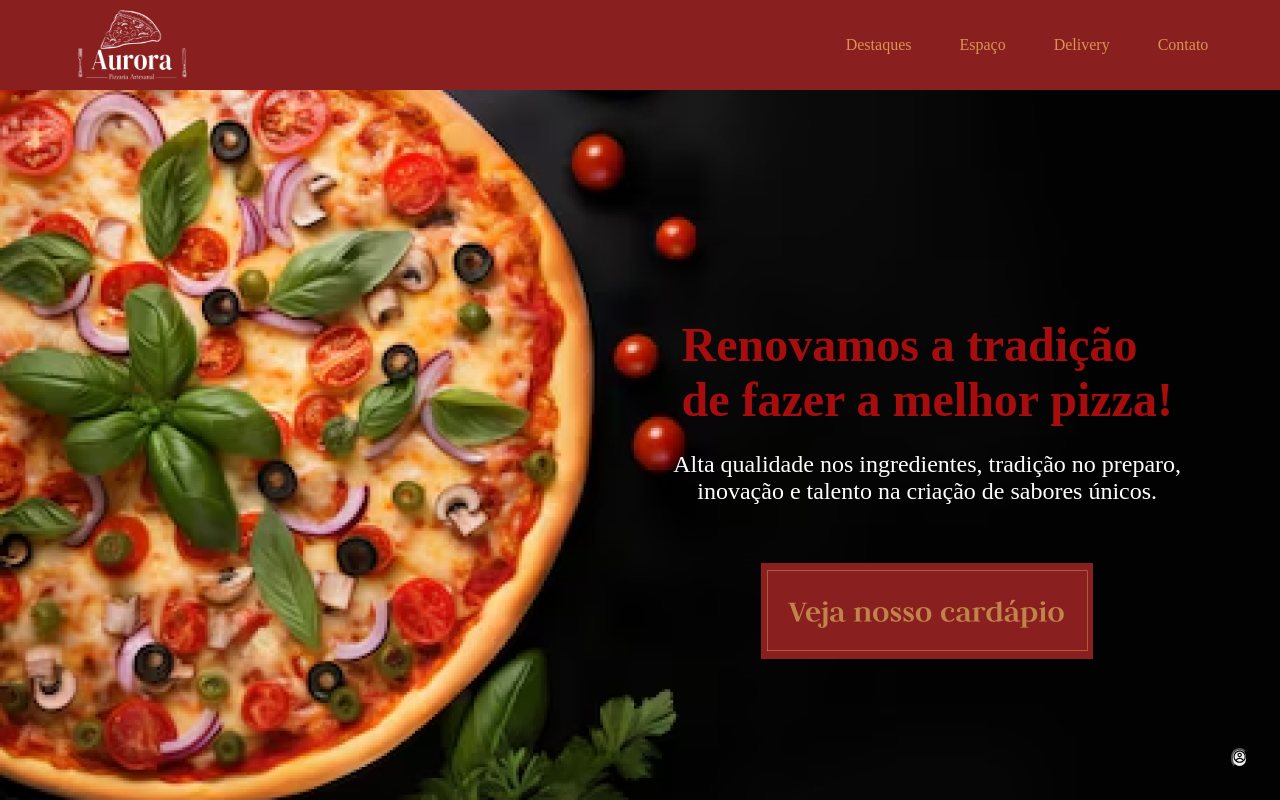
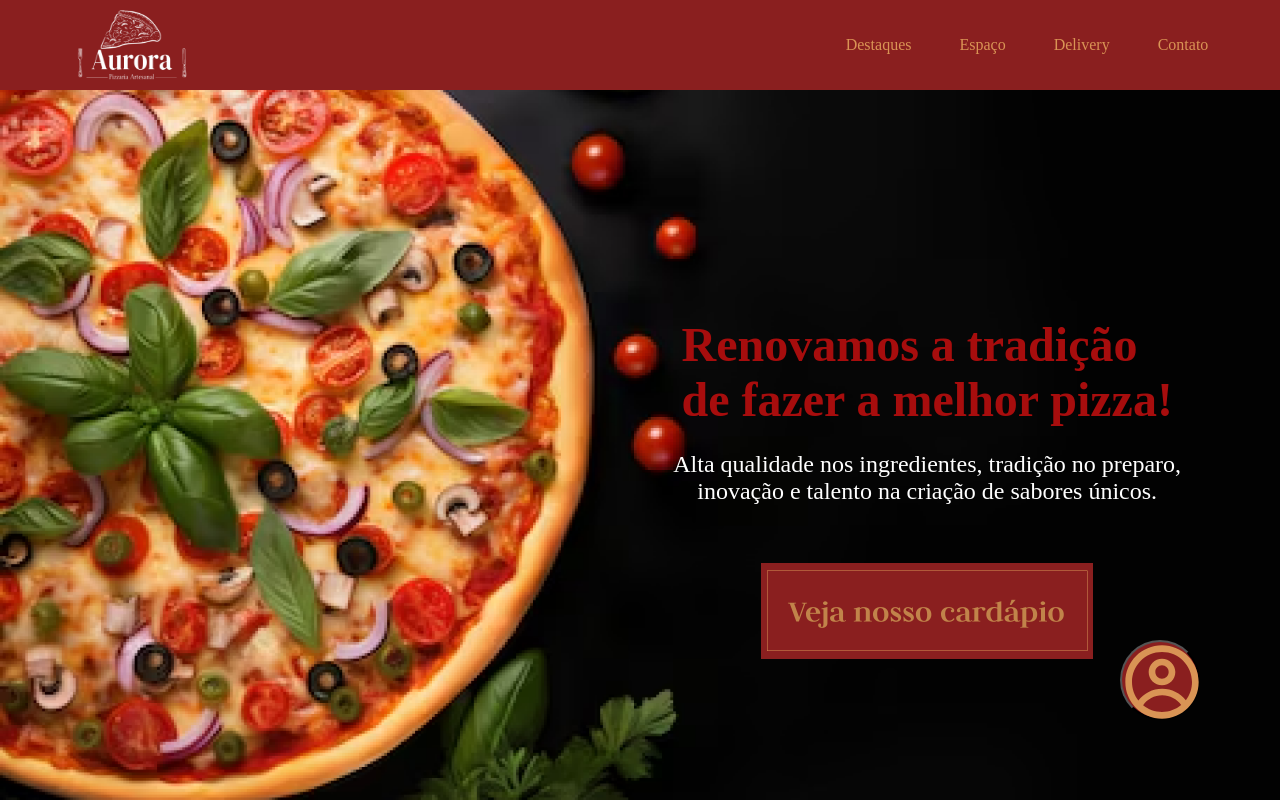
Before and after one commit to monosodrac/PizzariaAurora_frontend, a React (Create React App) app: page / in a window 1280 px wide. Shown: the top 800 px of the page. Built offline with nearby package versions, Linux system fonts and the light colour scheme; a web font is replaced by a local one.

Commit message:
Playing with button, just to see how it would appear

```diff
--- a/src/styles/main.scss
+++ b/src/styles/main.scss
@@ -208,13 +208,14 @@ header {
 
 .btn__login {
   position: absolute;
-  right: 2rem;
-  bottom: 2rem;
+  right: 5rem;
+  bottom: 5rem;
   border-radius: 45px;
-
-  CgProfile {
-    height: 5rem;
-  }
+  height: 5rem;
+  width: 5rem;
+  background-color: #8a1f1f;
+  color: #D99455;
+  font-size: 5rem;
 }
 
 .Modal {
```
